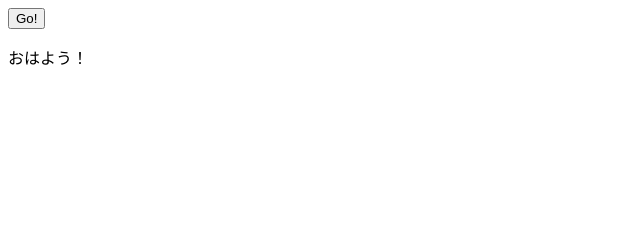
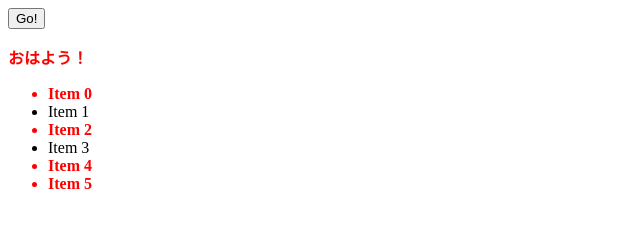
Before and after one commit to Mimi-Rabbit-usagi/My-jQuery, a plain HTML site: page index.html in a window 1280 px wide. Both pictures are taken after a click on the button "Go!". Shown: the whole page, without its empty margins (0-640 px from the left). Drawn offline with nearby package versions, Linux system fonts and the light colour scheme.

Commit message:
複数の要素にCSSの変化をつける

```diff
--- a/index.html
+++ b/index.html
@@ -4,10 +4,24 @@
     <meta charset="UTF-8" />
     <meta name="viewport" content="width=device-width, initial-scale=1.0" />
     <title>jQueryの練習</title>
+    <style>
+      .red-text {
+        color: red;
+        font-weight: bold;
+      }
+    </style>
   </head>
   <body>
     <button>Go!</button>
     <p>こんにちは！</p>
+    <ul>
+      <li>Item 0</li>
+      <li>Item 1</li>
+      <li>Item 2</li>
+      <li>Item 3</li>
+      <li>Item 4</li>
+      <li>Item 5</li>
+    </ul>
     <script
       src="https://code.jquery.com/jquery-3.7.1.min.js"
       integrity="sha256-/JqT3SQfawRcv/BIHPThkBvs0OEvtFFmqPF/lYI/Cxo="
--- a/main.js
+++ b/main.js
@@ -2,6 +2,11 @@
 
 $(() => {
   $("button").click(() => {
-    $("p").text("おはよう！");
+    // $("p").text("おはよう！");
+    // $("p").addClass("red-text");
+    $("p").text("おはよう！").addClass("red-text"); //メソッドをつなげることをメソッドチェーンと言う
+
+    // $("li").eq(2).addClass("red-text");
+    $("li:nth-child(odd),li:last-child").addClass("red-text"); //奇数番目と最後の要素の色を赤くする
   });
 });
```
